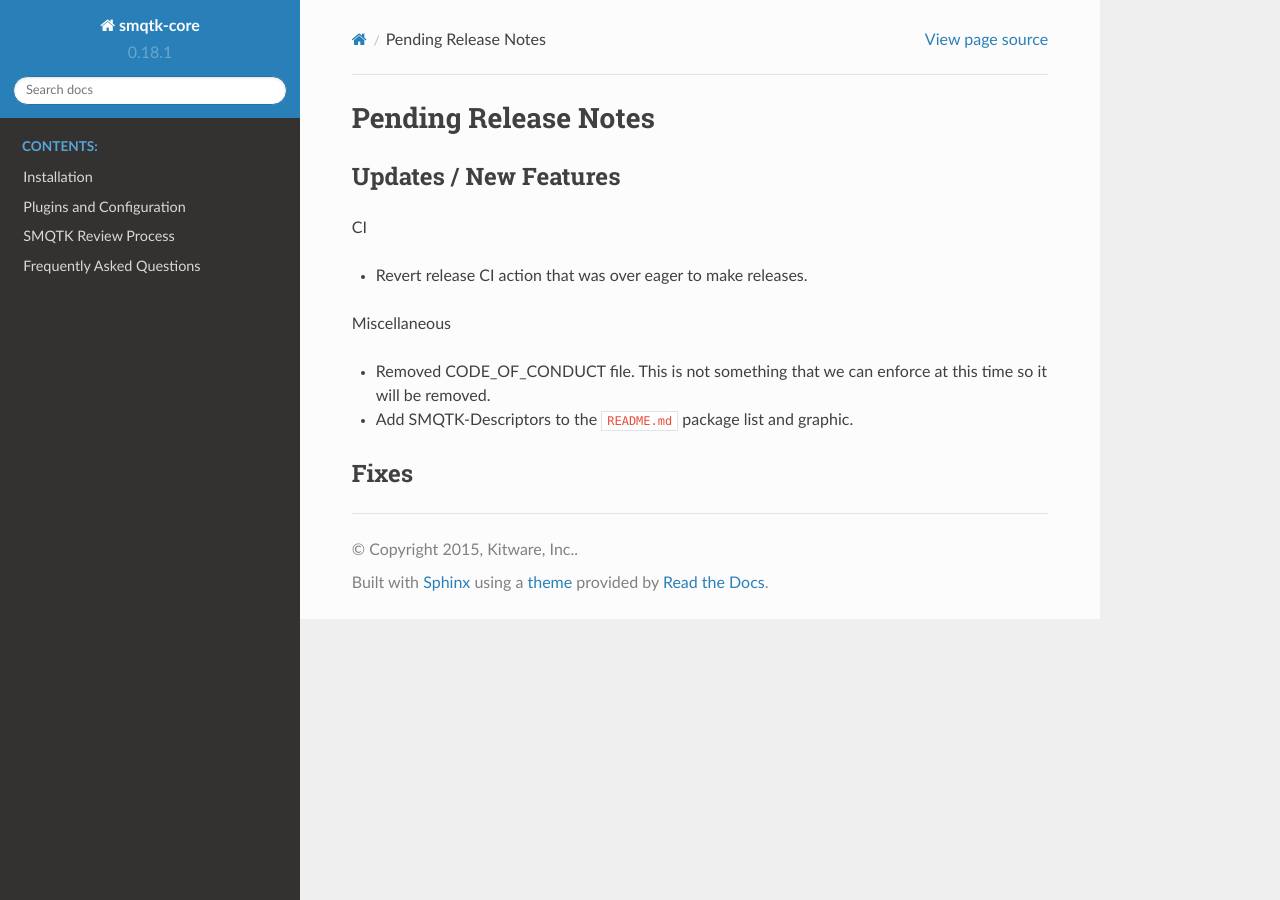
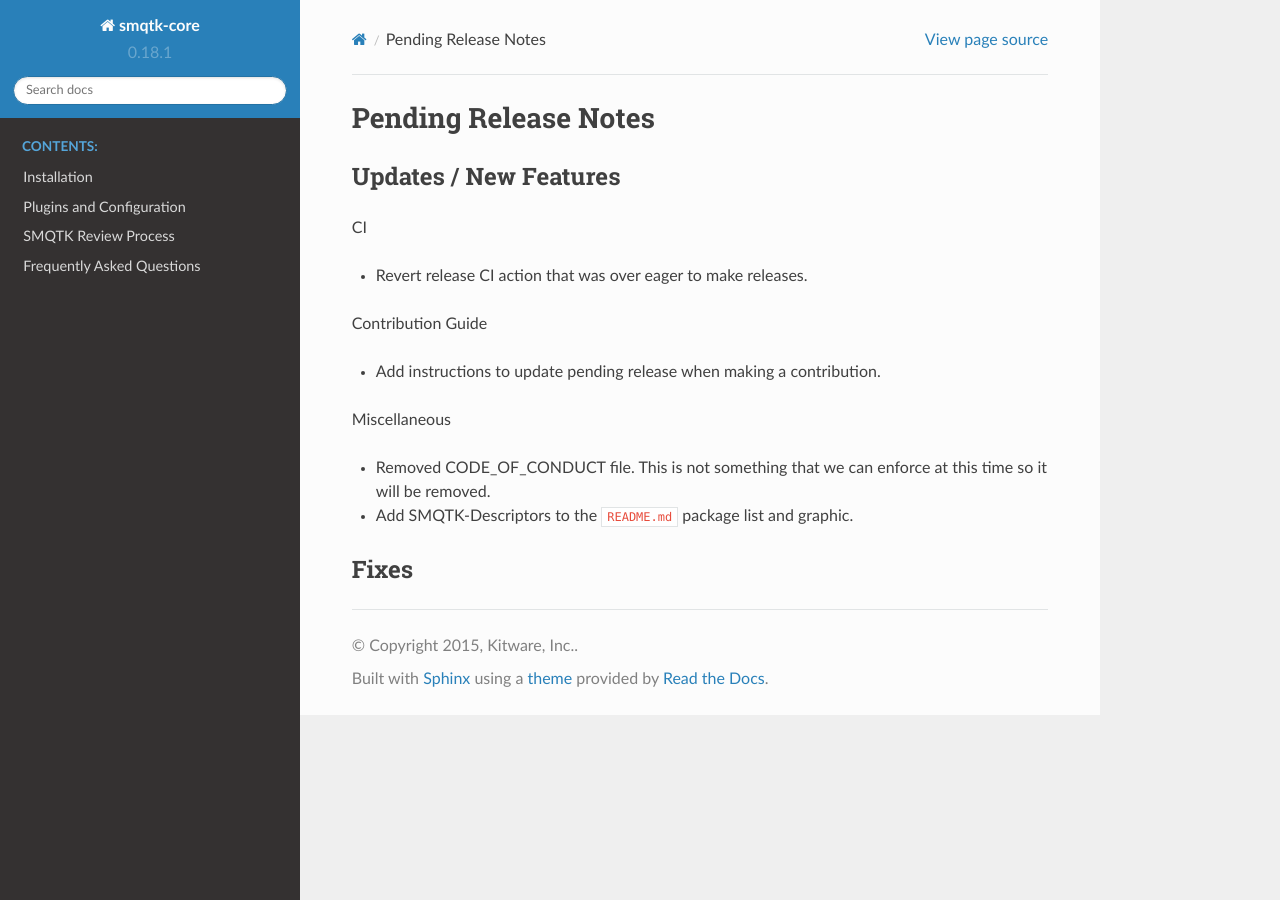
Before and after one commit to Kitware/SMQTK-Core, a Sphinx documentation site: the page built from docs/release_notes/pending_release.rst, in a window 1280 px wide. Built offline with Sphinx 7.4.7 and the Read the Docs theme 2.0.0, drawn with Linux system fonts in a browser that asks for light colours; pages that are not in the unit, such as notebooks, are missing from menus; the version number is read from the project's files by our own code.

Commit message:
Update pending release

```diff
--- a/docs/release_notes/pending_release.rst
+++ b/docs/release_notes/pending_release.rst
@@ -8,6 +8,10 @@ CI
 
 * Revert release CI action that was over eager to make releases.
 
+Contribution Guide
+
+* Add instructions to update pending release when making a contribution.
+
 Miscellaneous
 
 * Removed CODE_OF_CONDUCT file. This is not something that we can enforce
```
